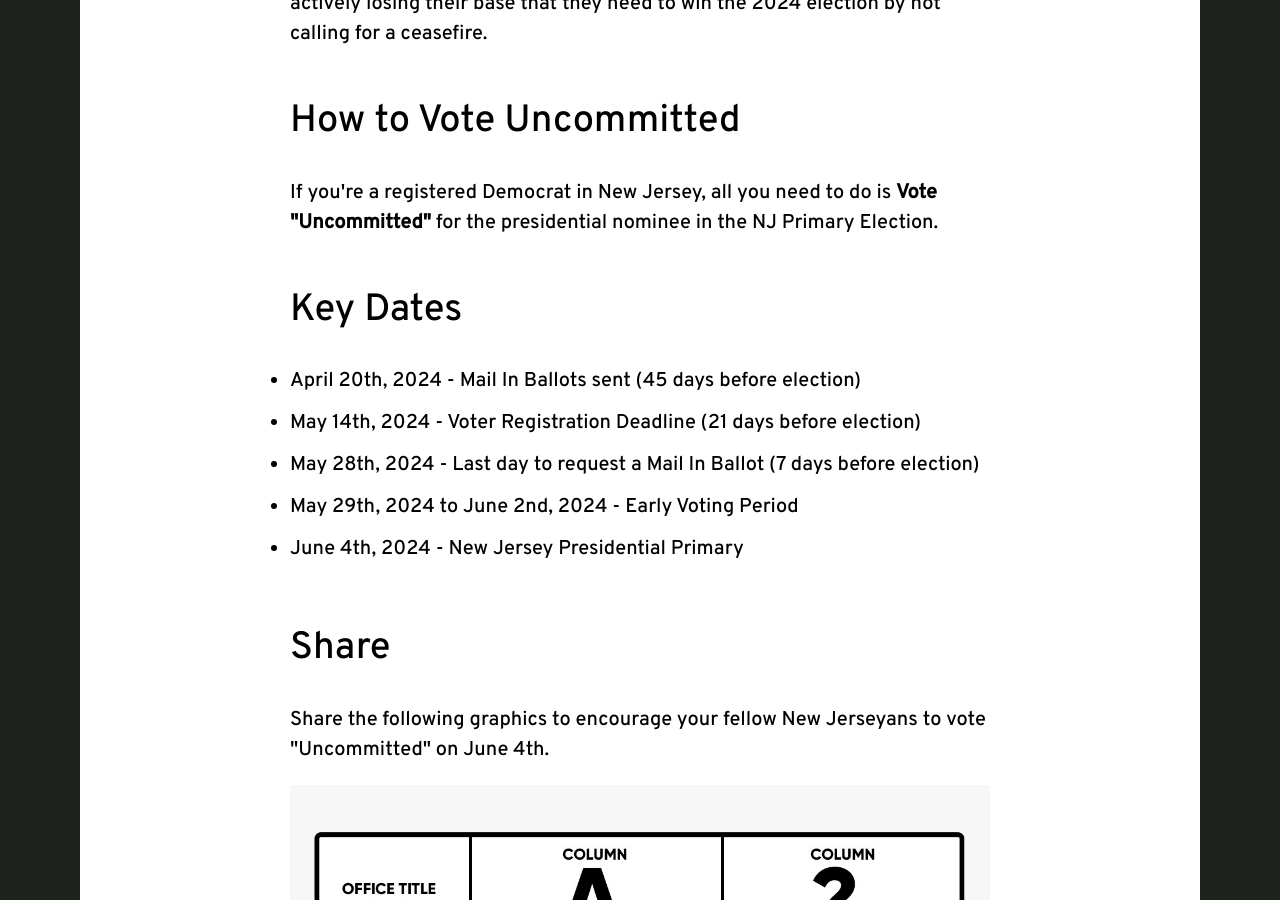
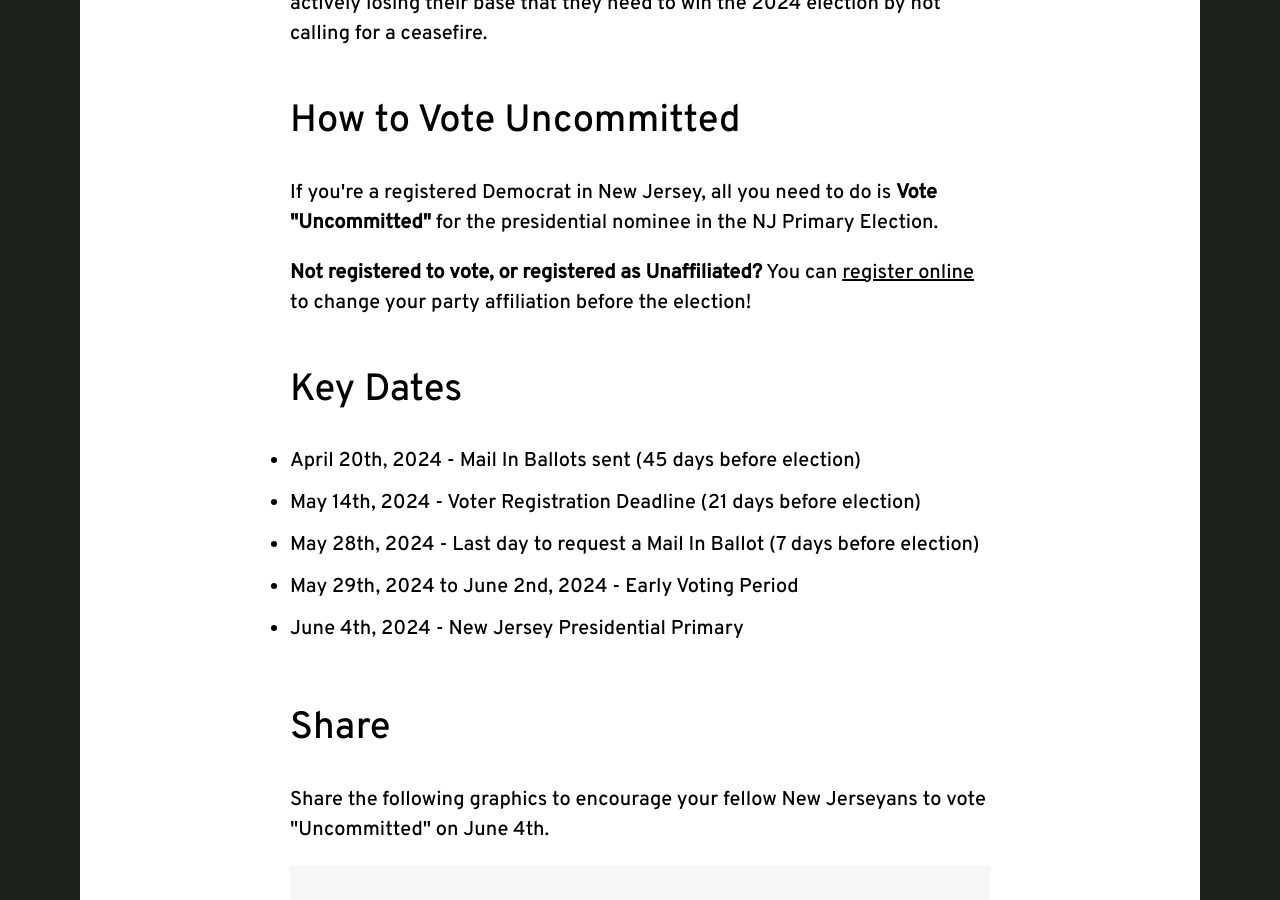
Before and after one commit to dsa-ntc/uncommittednj.org, a Jekyll site: the page built from index.html, in a window 1280 px wide and 900 px high, scrolled down 998 px. Built offline with Jekyll 4.4.1, drawn with Linux system fonts in a browser that asks for light colours.

Commit message:
link to voter registration

```diff
--- a/index.html
+++ b/index.html
@@ -33,6 +33,9 @@ calling for a ceasefire.</p>
     <p>If you're a registered Democrat in New Jersey, all you need to do is
 <strong>Vote "Uncommitted"</strong> for the presidential nominee in the NJ
 Primary Election.</p>
+   <p><strong>Not registered to vote, or registered as Unaffiliated?</strong>
+You can <a href="https://voter.svrs.nj.gov/register">register online</a> to
+change your party affiliation before the election!
   </div>
 
   <div class='section'>
```
